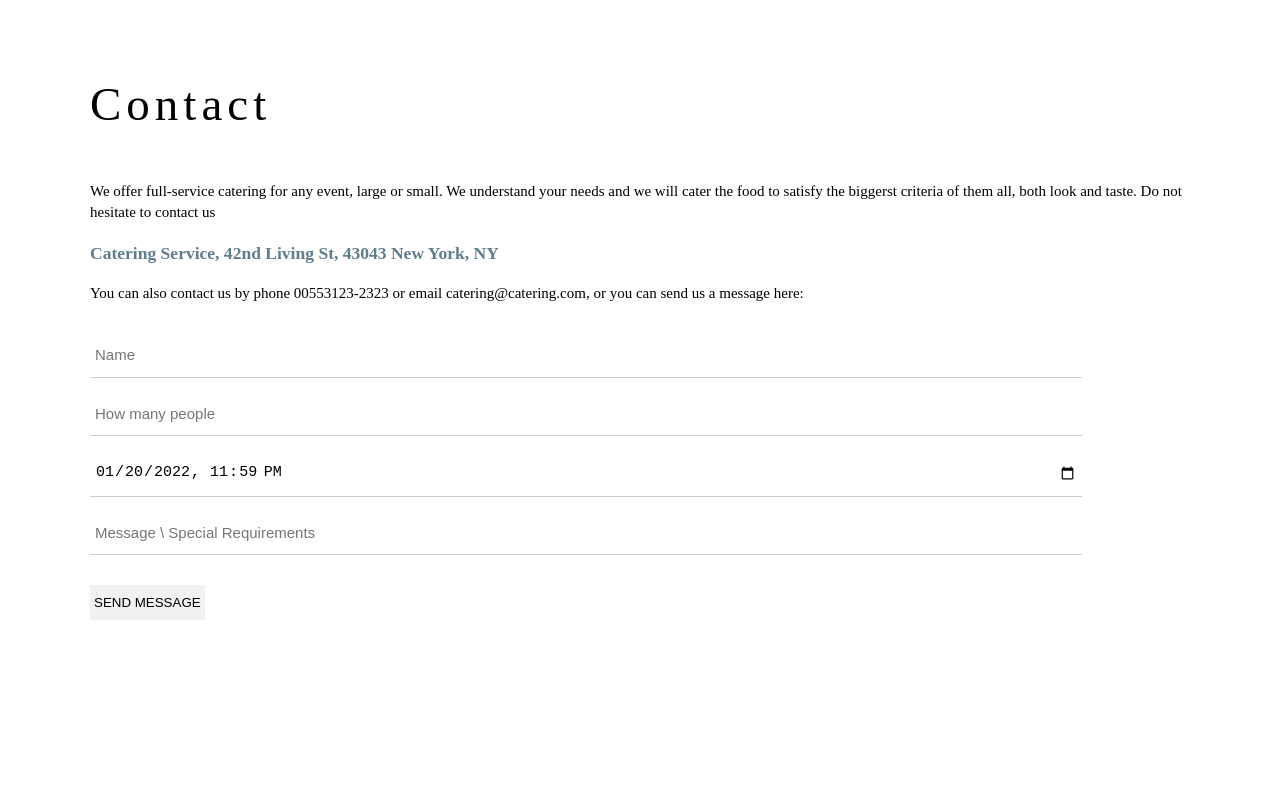
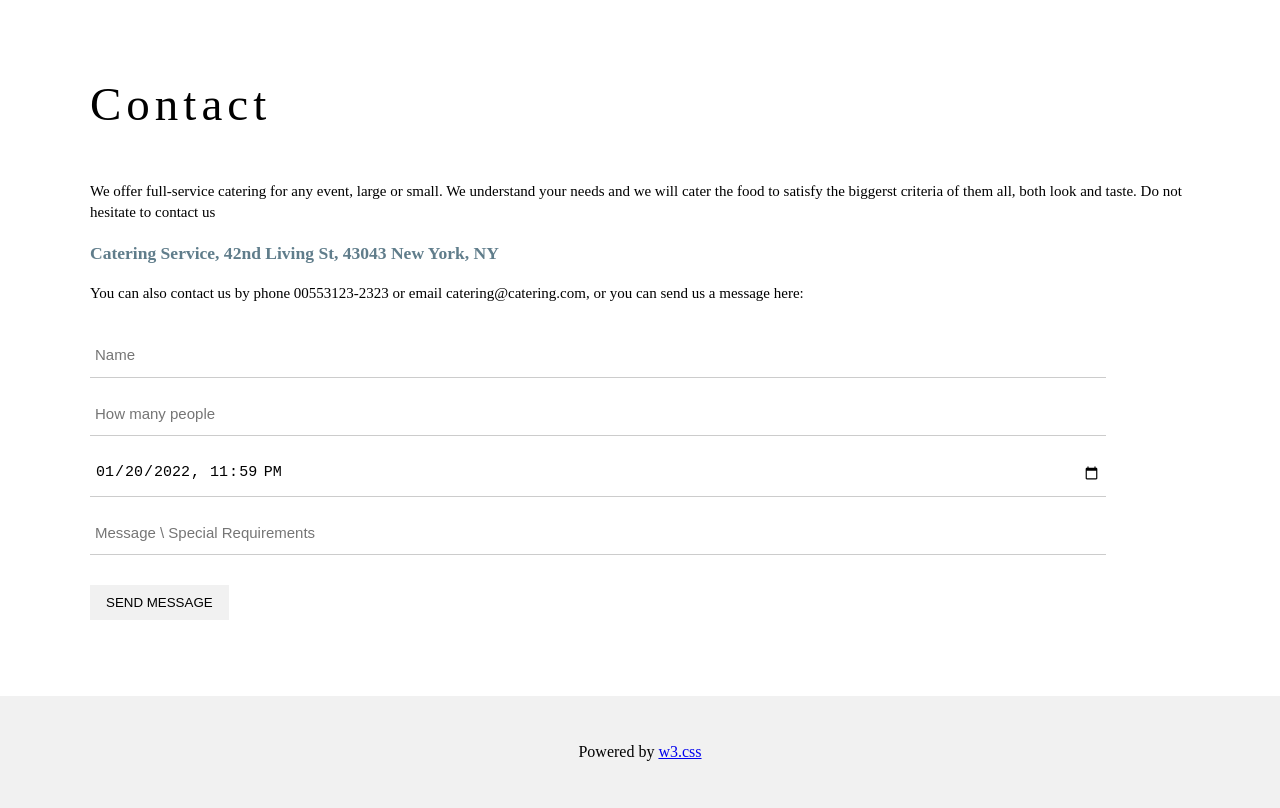
Before and after one commit to TemNguyen/w3-gourmet-catering, a plain HTML site: page index.html in a window 1280 px wide. Shown: the part 2587-3395 px from the top of the page. Before the commit the page ends 3283 px from the top, so only its background shows below. Drawn offline with Linux system fonts and the light colour scheme.

Commit message:
Footer, smooth scroll

```diff
--- a/assets/css/style.css
+++ b/assets/css/style.css
@@ -4,6 +4,11 @@
     padding: 0;
     margin: 0;
     box-sizing: border-box;
+}
+
+html {
+    font-family: 'Times New Roman', Times, serif;
+    scroll-behavior: smooth;
 }
 
 #main {
@@ -53,7 +58,7 @@ hr {
     margin-top: 30px;
     background-color: #f1f1f1;
     color: #000;
-    padding: 10px 4px;
+    padding: 10px 16px;
     border: none;
 }
 
@@ -220,5 +225,11 @@ hr {
 
 
 #footer {
+    background-color: #f1f1f1;
+}
+
+#footer .copyright {
+    text-align: center;
+    padding: 47px 0;
 
 }
--- a/index.html
+++ b/index.html
@@ -97,7 +97,7 @@
         </div>
 
         <div id="footer">
-
+            <p class="copyright">Powered by <a href="https://www.w3schools.com/w3css/default.asp">w3.css</a></p>
         </div>
     </div>
 </body>
```
